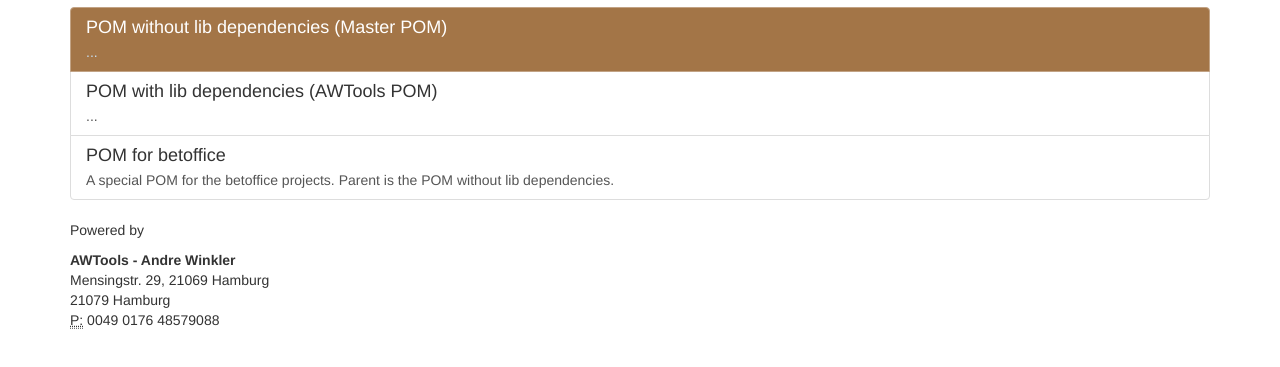
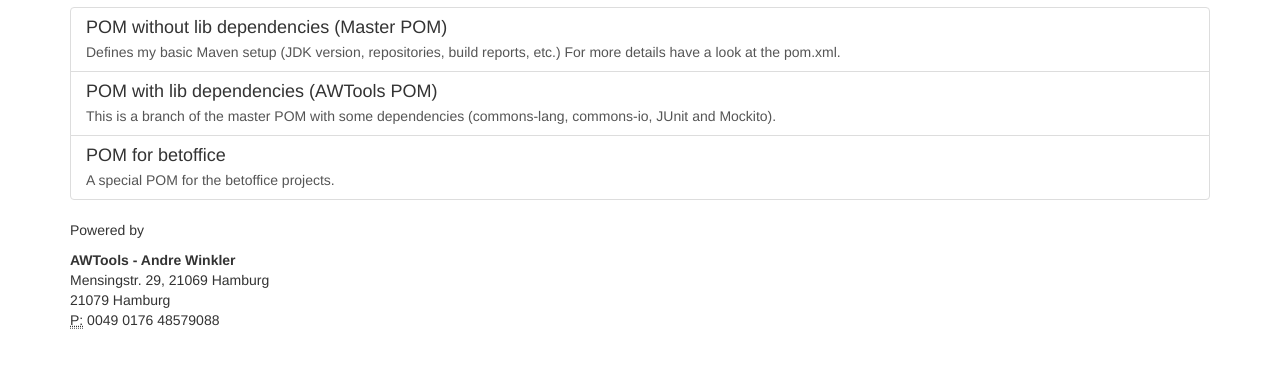
Before and after one commit to gluehloch/gluehloch, a website: page src/index.html at #!/pom in a window 1280 px wide. Shown: the part 355-722 px from the top of the page. Drawn offline with nearby package versions, Linux system fonts and the light colour scheme; some packages are replaced by stand-ins of ours.

Commit message:
UPDATE: POM description.

```diff
--- a/src/pom.html
+++ b/src/pom.html
@@ -9,18 +9,25 @@
     defines dependencies (log4j, commons-lang, commons-io, junit, mockito).
   </p>
   <div class="list-group">
-    <a href="#" class="list-group-item active">
+    <a href="http://projects.gluehloch.de/pom/master-pom/index.html" class="list-group-item" target="_new">
       <h4 class="list-group-item-heading">POM without lib dependencies (Master POM)</h4>
-      <p class="list-group-item-text">...</p>
+      <p class="list-group-item-text">
+        Defines my basic Maven setup (JDK version, repositories, build reports, etc.)
+        For more details have a look at the pom.xml.
+      </p>
     </a>
-    <a href="#" class="list-group-item">
+    <a href="http://projects.gluehloch.de/pom/awtools-parent-pom/" class="list-group-item" target="_new">
       <h4 class="list-group-item-heading">POM with lib dependencies (AWTools POM)</h4>
-      <p class="list-group-item-text">...</p>
+      <p class="list-group-item-text">
+        This is a branch of the master POM with some dependencies (commons-lang, commons-io,
+        JUnit and Mockito).
+      </p>
     </a>
-    <a href="#" class="list-group-item">
+    <a href="#" class="list-group-item" target="_new">
       <h4 class="list-group-item-heading">POM for betoffice</h4>
-      <p class="list-group-item-text">A special POM for the betoffice projects.
-       Parent is the POM without lib dependencies.</p>
+      <p class="list-group-item-text">
+        A special POM for the betoffice projects.
+      </p>
     </a>
   </div>
 </div>
```
